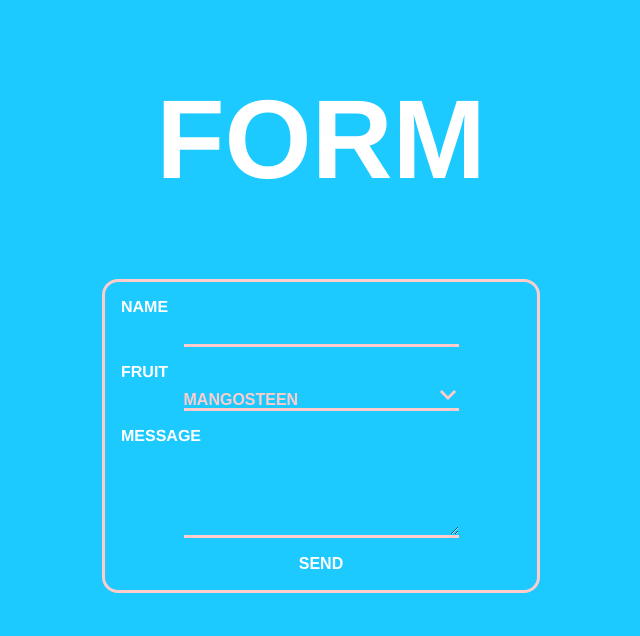
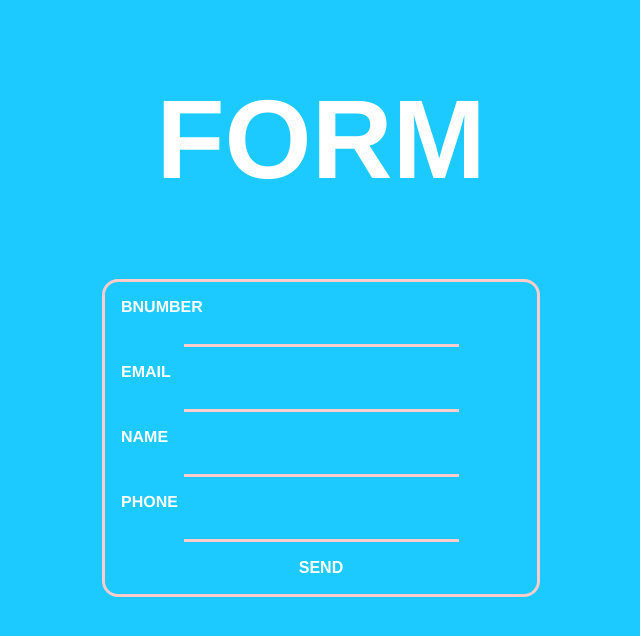
Before and after one commit to achanchan/WellesleyStays, a Flask app: page /form/ in a window 1280 px wide. Shown: the top 636 px of the page, without its empty margins (319-959 px from the left). Run offline with Flask 2, Linux system fonts and the light colour scheme.

Commit message:
modify profile

```diff
--- a/app.py
+++ b/app.py
@@ -19,6 +19,60 @@ app.config['TRAP_BAD_REQUEST_ERRORS'] = True
 @app.route('/')
 def index():
     return render_template('home.html', page_title='NICOLE!')
+
+@app.route('/insert/', methods=["GET", "POST"])
+def insert():
+    conn = lookup.getConn("nli2_db")
+    message=''
+    if request.method == 'POST':
+        bnumber = request.form['bnumber']
+        exists = profile.checkUser(conn,bnumber)
+        if exists:
+            message = 'error: user exists; User with bnumber: %s is already in database' %bnumber
+        else:
+            email = request.form['email']
+            name = request.form['name']
+            phonenum = request.form['phonenum']
+            profile.insertUser(conn,bnumber,email,name,phonenum)
+            message = 'User %s inserted.' %name
+        flash(message)
+        return redirect( url_for('update', bnumber=bnumber) )
+    else:
+        return render_template('insert.html', title='Insert A User')
+
+@app.route('/update/<tt>', methods=["GET", "POST"])
+def update(tt):
+    conn = lookup.getConn("wmdb")
+    if request.method == 'GET':
+        movie = lookup.getMovie(conn,tt)
+        director = ''
+        if movie[3] is None:
+            director = 'None Specified'
+        else:
+            director = lookup.getDirector(conn,movie[3])
+        return render_template('update.html', movie=movie, director=director)
+    else:
+        if request.form['submit'] == 'update':
+            new_tt = request.form['movie-tt']
+            exist = lookup.checkMovie(conn,new_tt)
+            director_id = request.form['movie-director']
+            valid_nm = lookup.checkDirector(conn,director_id)
+            if exist and new_tt != tt:
+                flash('Movie already exists')
+                return redirect( url_for('update', tt=tt) )
+            else:
+                if valid_nm or director_id is None:
+                    lookup.updateMovie(conn,new_tt,request.form['movie-title'],
+                        request.form['movie-release'],request.form['movie-director'],tt)
+                    flash('Movie (%s) was successfully updated' %request.form['movie-title'])
+                    return redirect( url_for('update', tt=new_tt) )
+                else:
+                    flash('Director ID is invalid: %s' %director_id)
+                    return redirect( url_for('update', tt=tt) )
+        else:
+            lookup.deleteMovie(conn,tt)
+            flash('Movie (%s) was deleted successfully' %tt)
+            return redirect(url_for('index'))
 
 @app.route('/form/', methods=["GET", "POST"])
 def greet():
--- a/templates/form.html
+++ b/templates/form.html
@@ -4,19 +4,16 @@
   <h1>FORM</h1>
       <form action="/formecho/" method="post">
           <div>
+            <label for="bnumber">BNUMBER</label> <input type="text" id="bnumber" name="bnumber">
+          </div>
+          <div>
+            <label for="email">EMAIL</label> <input type="text" id="email" name="email">
+          </div>
+          <div>
             <label for="name">NAME</label> <input type="text" id="name" name="user_name">
           </div>
           <div>
-            <label for="fruits">FRUIT</label>
-            <select name="fruits">
-                  <option value="mangosteen">MANGOSTEEN</option>
-                  <option value="durian">DURIAN</option>
-                  <option value="dragonfruit">DRAGONFRUIT</option>
-                  <option value="rambutan">RAMBUTAN</option>
-                </select>
-          </div>
-          <div>
-            <label for="msg">MESSAGE</label> <textarea id="msg" name="user_message"></textarea>
+            <label for="phonenum">PHONE</label> <input type="text" id="phonenum" name="phonenum">
           </div>
           <div class="button">
             <button type="submit">SEND</button>
```
Also changed, not shown: profile.py (added, +10 -0 lines).
